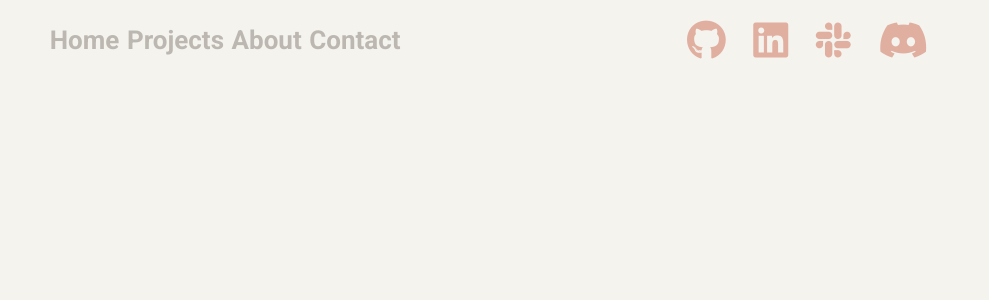
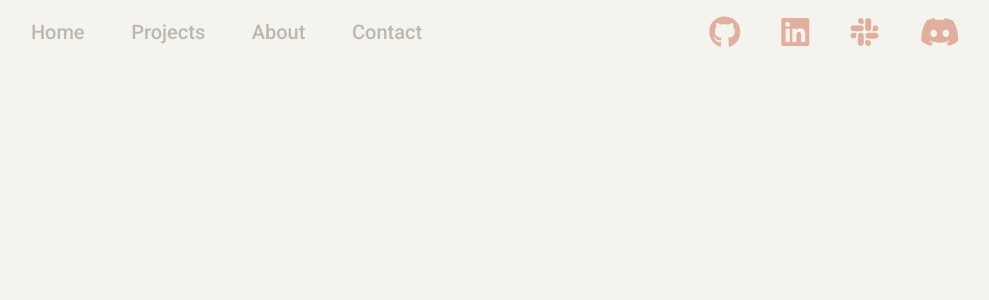
Before and after one commit to juliuscecilia33/Portfolio, a React (Create React App) app: page / in a window 1280 px wide. Shown: the top 300 px of the page, without its empty margins (146-1135 px from the left). Built offline with nearby package versions, Linux system fonts and the light colour scheme.

Commit message:
router link

```diff
--- a/src/components/Header/index.js
+++ b/src/components/Header/index.js
@@ -1,4 +1,5 @@
 import React from "react";
+import { Link as ReactRouterLink } from "react-router-dom";
 
 import { Container, Links, Link, Icons, Icon } from "./styles/header";
 
@@ -14,8 +15,12 @@ Header.Links = function HeaderLinks({ children, ...restProps }) {
   return <Links {...restProps}>{children}</Links>;
 };
 
-Header.Link = function HeaderLink({ children, ...restProps }) {
-  return <Link {...restProps}>{children}</Link>;
+Header.Link = function HeaderLink({ to, children, ...restProps }) {
+  return (
+    <ReactRouterLink to={to}>
+      <Link {...restProps}>{children}</Link>
+    </ReactRouterLink>
+  );
 };
 
 Header.Icons = function HeaderIcons({ children, ...restProps }) {
--- a/src/components/Header/styles/header.js
+++ b/src/components/Header/styles/header.js
@@ -2,25 +2,26 @@ import styled from "styled-components/macro";
 
 export const Container = styled.div`
   width: 100%;
-  height: 10vh;
+  height: 8vh;
   background-color: ${({ bgColor }) => bgColor};
   display: flex;
   justify-content: space-between;
   align-items: center;
-  padding: 0 15%;
+  padding: 0 12%;
 `;
 
 export const Links = styled.div`
-  width: 40%;
+  width: 45%;
   display: flex;
   justify-content: space-around;
   align-items: center;
 `;
 
 export const Link = styled.h3`
-  font-size: 26px;
-  font-weight: 600;
+  font-size: 20px;
+  font-weight: 500;
   color: #bcb8b1;
+  transition: all 0.5s ease;
 
   &:hover {
     color: #8a817c;
@@ -36,7 +37,7 @@ export const Icons = styled.div`
 
 export const Icon = styled.div`
   i {
-    font-size: 40px;
+    font-size: 32px;
     color: #e0afa0;
   }
 `;
--- a/src/containers/header.js
+++ b/src/containers/header.js
@@ -1,15 +1,16 @@
 import React from "react";
 import { Header } from "../components";
+import * as ROUTES from "../constants/routes";
 
 export function HeaderContainer() {
   return (
     <>
       <Header bgColor="#F4F3EE">
         <Header.Links>
-          <Header.Link>Home</Header.Link>
-          <Header.Link>Projects</Header.Link>
-          <Header.Link>About</Header.Link>
-          <Header.Link>Contact</Header.Link>
+          <Header.Link to={ROUTES.HOME}>Home</Header.Link>
+          <Header.Link to={ROUTES.HOME}>Projects</Header.Link>
+          <Header.Link to={ROUTES.HOME}>About</Header.Link>
+          <Header.Link to={ROUTES.HOME}>Contact</Header.Link>
         </Header.Links>
         <Header.Icons>
           <Header.Icon>
```
